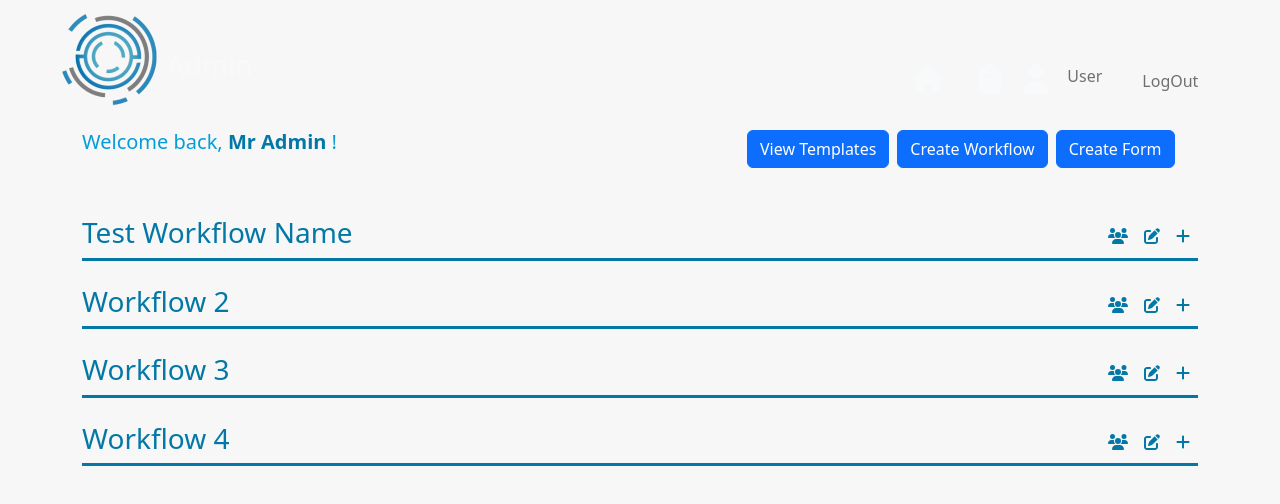
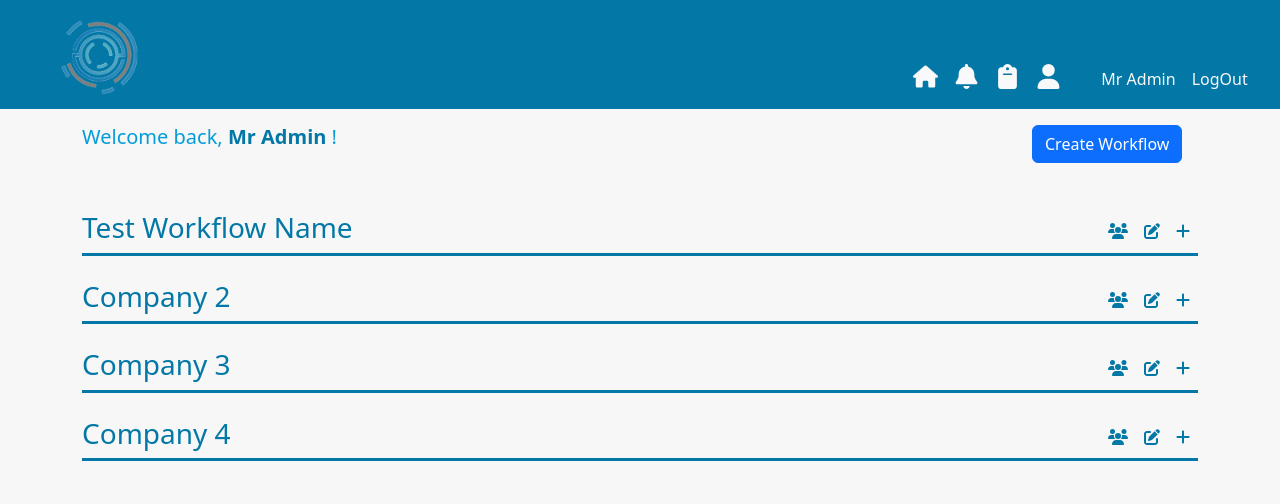
Before and after one commit to TeoSean00/Vendor_Form_Management_System_Frontend, a Vue app: page /vendors in a window 1280 px wide. Shown: the top 504 px of the page. Built offline with nearby package versions, Linux system fonts and the light colour scheme.

Commit message:
VendorPage

```diff
--- a/src/assets/main.css
+++ b/src/assets/main.css
@@ -5,6 +5,10 @@
 
 body{
   background-color: #F7F7F7;
+}
+
+.bluebg{
+  background-color: #0378A6;
 }
 
 input{
--- a/src/components/navbar/NavbarJP.vue
+++ b/src/components/navbar/NavbarJP.vue
@@ -1,12 +1,12 @@
 <template>
     <div class="row bluebg">
       <div class="col-1">
-        <img src="../../assets/Logo.png" alt="" style="width: 100px; height: 100px;" class="mt-2 mx-5">
+        <img src="../../assets/Logo.png" alt="" style="width: 80px; height: 80px;" class="mt-3 mx-5">
       </div>
       <div class="col-7" >
-        <h3 class="text-light mt-5 mx-5">
+        <!-- <h3 class="text-light mt-5 mx-5">
           Admin
-        </h3>
+        </h3> -->
       </div>
       <div class="col-4">
         <nav class="navbar navbar-expand navbar-light mt-5 px-0">
@@ -17,22 +17,22 @@
 
             <li class="nav-item ">
               <router-link to="/home" class="nav-link text-light">
-                <font-awesome-icon class="text-light" style="width: 30px; height: 30px; " icon="home"/>
+                <font-awesome-icon class="text-light" style="width: 25px; height: 25px; " icon="home"/>
               </router-link>
             </li>
             <li class="nav-item">
               <router-link to="#" class="nav-link text-light">
-                <font-awesome-icon class="text-light" style="width: 30px; height: 30px; " icon="bell" />
+                <font-awesome-icon class="text-light" style="width: 25px; height: 25px; " icon="bell" />
               </router-link>
             </li>
             <li class="nav-item ">
               <router-link to="/formbuilder" class="nav-link text-light">
-                <font-awesome-icon class="text-light" style="width: 30px; height: 30px; " icon="clipboard" />
+                <font-awesome-icon class="text-light" style="width: 25px; height: 25px; " icon="clipboard" />
               </router-link>
             </li>
             <li class="nav-item">
               <router-link to="/profile" class="nav-link text-light">
-                <font-awesome-icon class="text-light" style="width: 30px; height: 30px; " icon="user" />
+                <font-awesome-icon class="text-light" style="width: 25px; height: 25px; " icon="user" />
               </router-link>
             </li>
             <!-- <li v-if="showAdminBoard" class="nav-item">
@@ -41,11 +41,11 @@
             <li v-if="showModeratorBoard" class="nav-item">
               <router-link to="/mod" class="nav-link">Moderator Board</router-link>
             </li> -->
-            <li class="nav-item">
+            <!-- <li class="nav-item">
               <router-link v-if="currentUser" to="/user" class="nav-link"
                 >User</router-link
               >
-            </li>
+            </li> -->
           </div>
 
           <div v-if="!currentUser" class="navbar-nav ml-auto">
@@ -64,14 +64,13 @@
           </div>
 
           <div v-if="currentUser" class="navbar-nav ml-auto">
-            <!-- <li class="nav-item">
-              <router-link to="/profile" class="nav-link">
-                <font-awesome-icon icon="user" />
+            <li class="nav-item">
+              <router-link to="/profile" class="nav-link text-light">
                 {{ currentUser.username }}
               </router-link>
-            </li> -->
+            </li>
             <li class="nav-item">
-              <a class="nav-link" href @click.prevent="logOut">
+              <a class="nav-link text-light" href @click.prevent="logOut">
                 <!-- <font-awesome-icon icon="sign-out-alt" /> -->
                 LogOut
               </a>
--- a/src/main.js
+++ b/src/main.js
@@ -15,9 +15,10 @@ import {
   faPlus,
   faPenToSquare,
   faUsers,
+  faBell
 } from "@fortawesome/free-solid-svg-icons";
 
-library.add(faHome, faUser, faUserPlus, faSignInAlt, faSignOutAlt,faClipboard, faPlus, faPenToSquare, faUsers);
+library.add(faHome, faUser, faUserPlus, faSignInAlt, faSignOutAlt,faClipboard, faPlus, faPenToSquare, faUsers,faBell);
 
 import App from "./App.vue";
 import router from "./router";
--- a/src/views/ManageVendorViewJP.vue
+++ b/src/views/ManageVendorViewJP.vue
@@ -3,23 +3,23 @@
   <div class="container">
     <div class="row pt-3 mb-5">
 
-      <div class="col-7">
+      <div class="col-10">
         <h5 class="text-secondary-blue">
           Welcome back,
         <span class="text-main-blue fw-bold">{{ currentUser.username }}</span> !
       </h5>
       </div>
 
-      <div class="col-5">
-        <button class="btn btn-primary me-2" @click="toggleFormview" >
+      <div class="col-2">
+        <!-- <button class="btn btn-primary me-2" @click="toggleFormview" >
         View Templates
-      </button>
+      </button> -->
       <button class="btn btn-primary me-2" @click="toggleNewWorkflow">
         Create Workflow
       </button>
-      <button class="btn btn-primary" @click="toggleFormbuilder">
+      <!-- <button class="btn btn-primary" @click="toggleFormbuilder">
         Create Form
-      </button>
+      </button> -->
       </div>
 
     </div>
@@ -28,7 +28,7 @@
       <div class="text-main-blue workflow d-flex justify-content-between mb-4">
         <span class="hover" @click="toggleCollapse(workflow)">
           <span v-if="workflow.workflowName == null">
-            <h3>Workflow {{ workflow.workflowId }}</h3>
+            <h3>Company {{ workflow.workflowId }}</h3>
           </span>
           <span v-else>
             <h3>{{ workflow.workflowName }}</h3>
```
